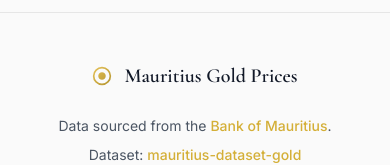
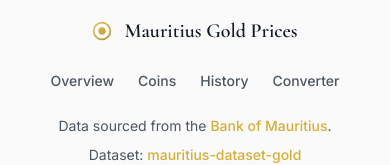
Before and after one commit to MrSunshyne/gold-prices, a Nuxt app: page / in a window 390 px wide. Shown: the part 538-703 px from the top of the page. Built offline with nearby package versions, Linux system fonts and the light colour scheme; no server answers.

Commit message:
Add all page links to footer for mobile navigation
Hidden on desktop, visible on mobile where some header
links are omitted for space.

```diff
--- a/app/app.vue
+++ b/app/app.vue
@@ -91,6 +91,12 @@
           </svg>
           <span>Mauritius Gold Prices</span>
         </div>
+        <nav class="footer-nav">
+          <NuxtLink to="/">Overview</NuxtLink>
+          <NuxtLink to="/coins">Coins</NuxtLink>
+          <NuxtLink to="/history">History</NuxtLink>
+          <NuxtLink to="/converter">Converter</NuxtLink>
+        </nav>
         <div class="footer-links">
           <p>
             Data sourced from the
@@ -347,6 +353,10 @@
   height: 20px;
 }
 
+.footer-nav {
+  display: none;
+}
+
 .footer-links {
   text-align: right;
   font-size: 14px;
@@ -423,6 +433,23 @@
     text-align: center;
   }
 
+  .footer-nav {
+    display: flex;
+    justify-content: center;
+    gap: 24px;
+    font-size: 14px;
+    font-weight: 500;
+  }
+
+  .footer-nav a {
+    color: var(--text-secondary);
+    transition: color 0.2s;
+  }
+
+  .footer-nav a:hover {
+    color: var(--text);
+  }
+
   .footer-links {
     text-align: center;
     align-items: center;
```
